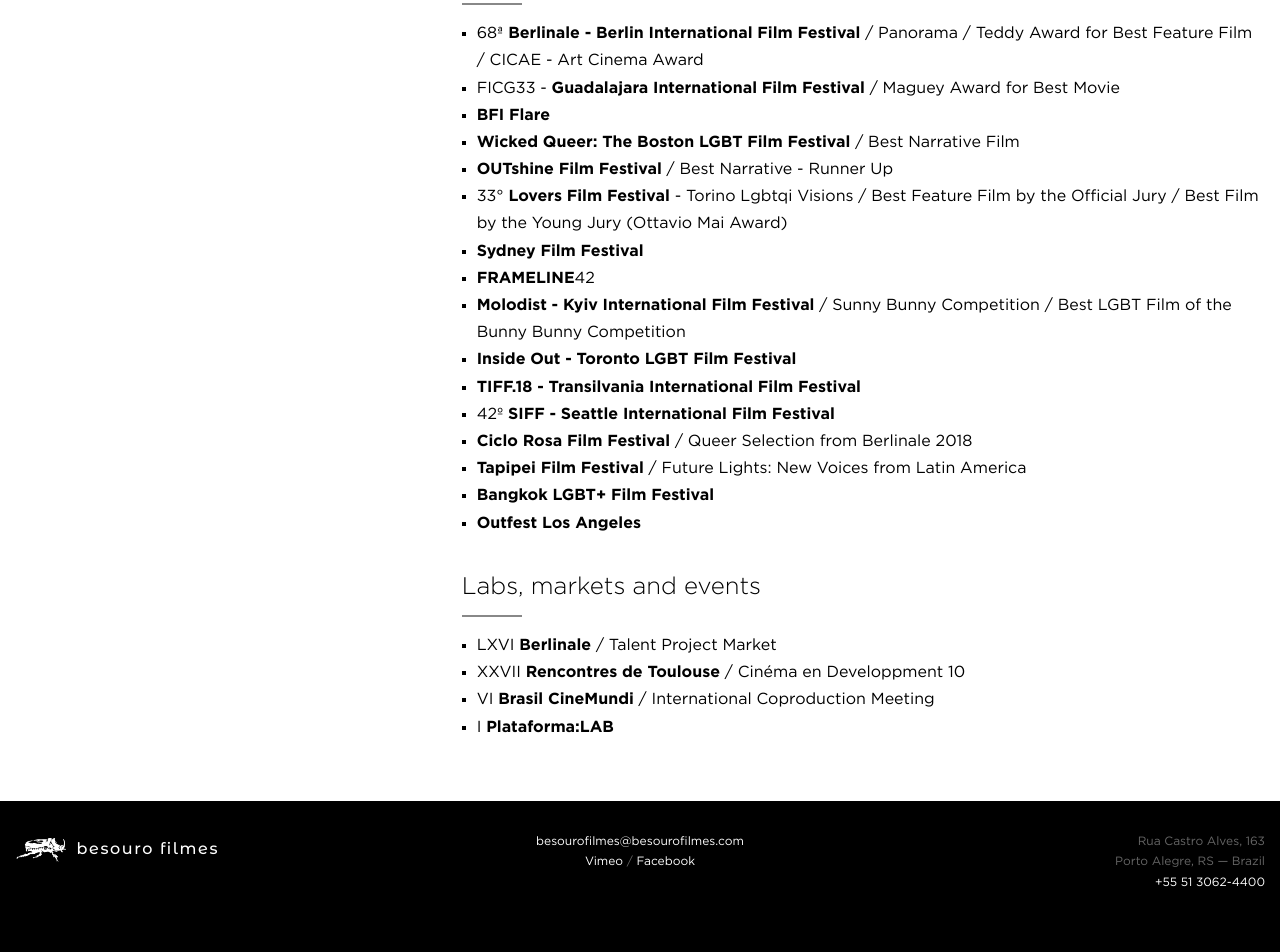
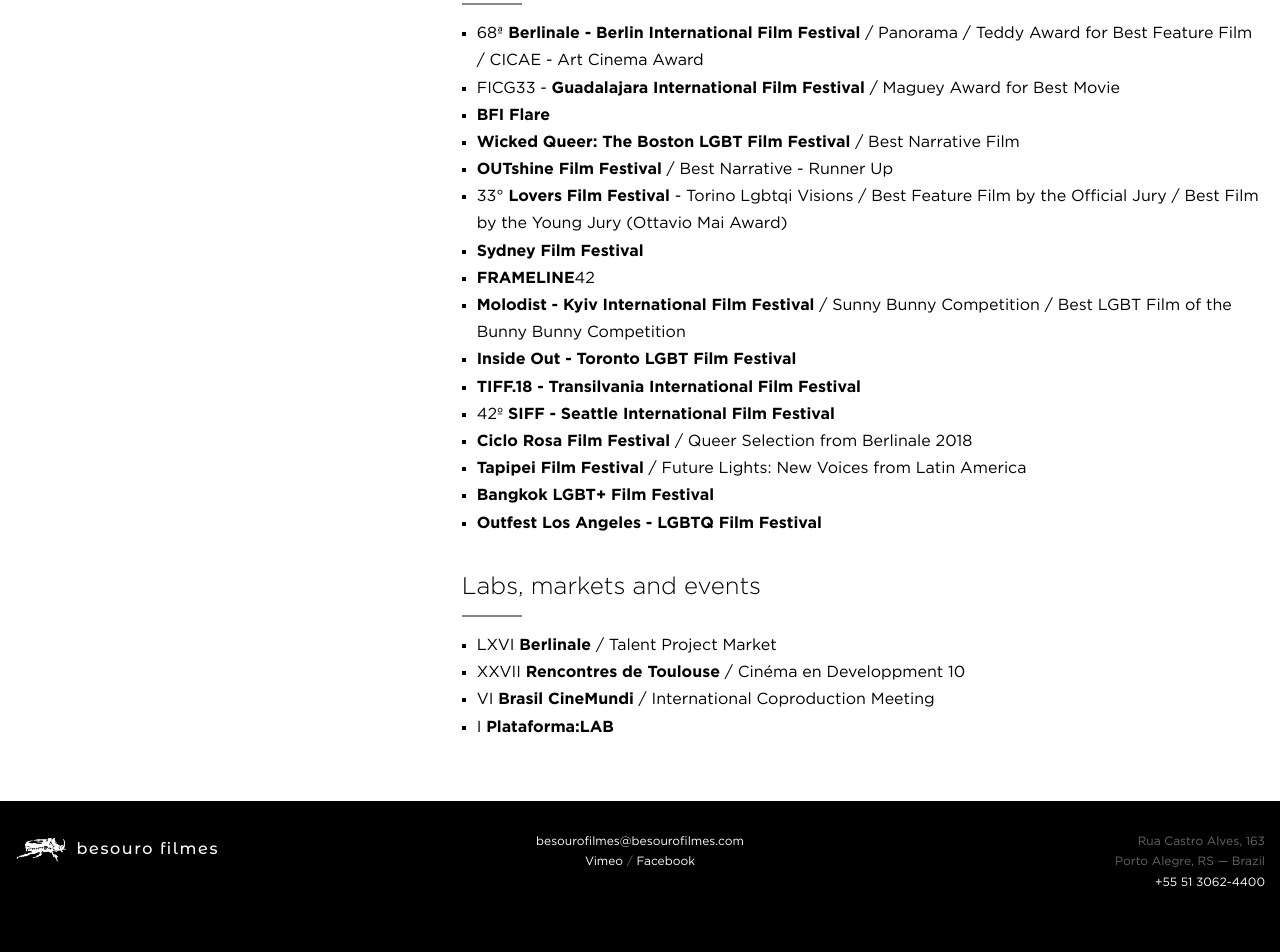
Before and after one commit to arthrfrts/besouro, a Jekyll site: the page built from _projects/hard-paint.md, in a window 1280 px wide. Shown: the part 1037-1989 px from the top of the page. Built offline with Jekyll 4.4.1, drawn with Linux system fonts in a browser that asks for light colours.

Commit message:
Updated Hard Paint

```diff
--- a/_projects/hard-paint.md
+++ b/_projects/hard-paint.md
@@ -43,7 +43,7 @@
 * **Ciclo Rosa Film Festival** / Queer Selection from Berlinale 2018
 * **Tapipei Film Festival** / Future Lights: New Voices from Latin America
 * **Bangkok LGBT+ Film Festival**
-* **Outfest Los Angeles**
+* **Outfest Los Angeles - LGBTQ Film Festival**
 
 ## Labs, markets and events
 * LXVI **Berlinale** / Talent Project Market
```
